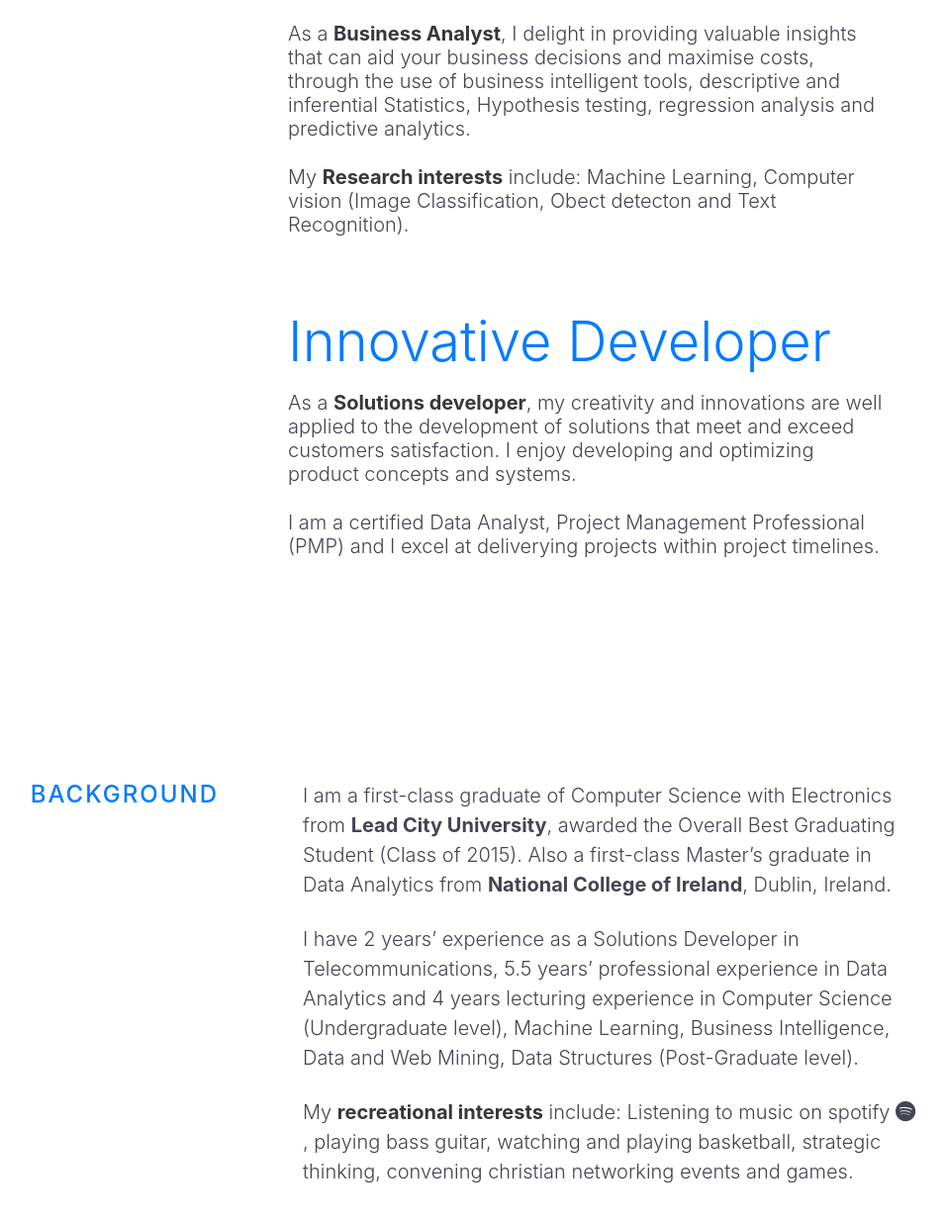
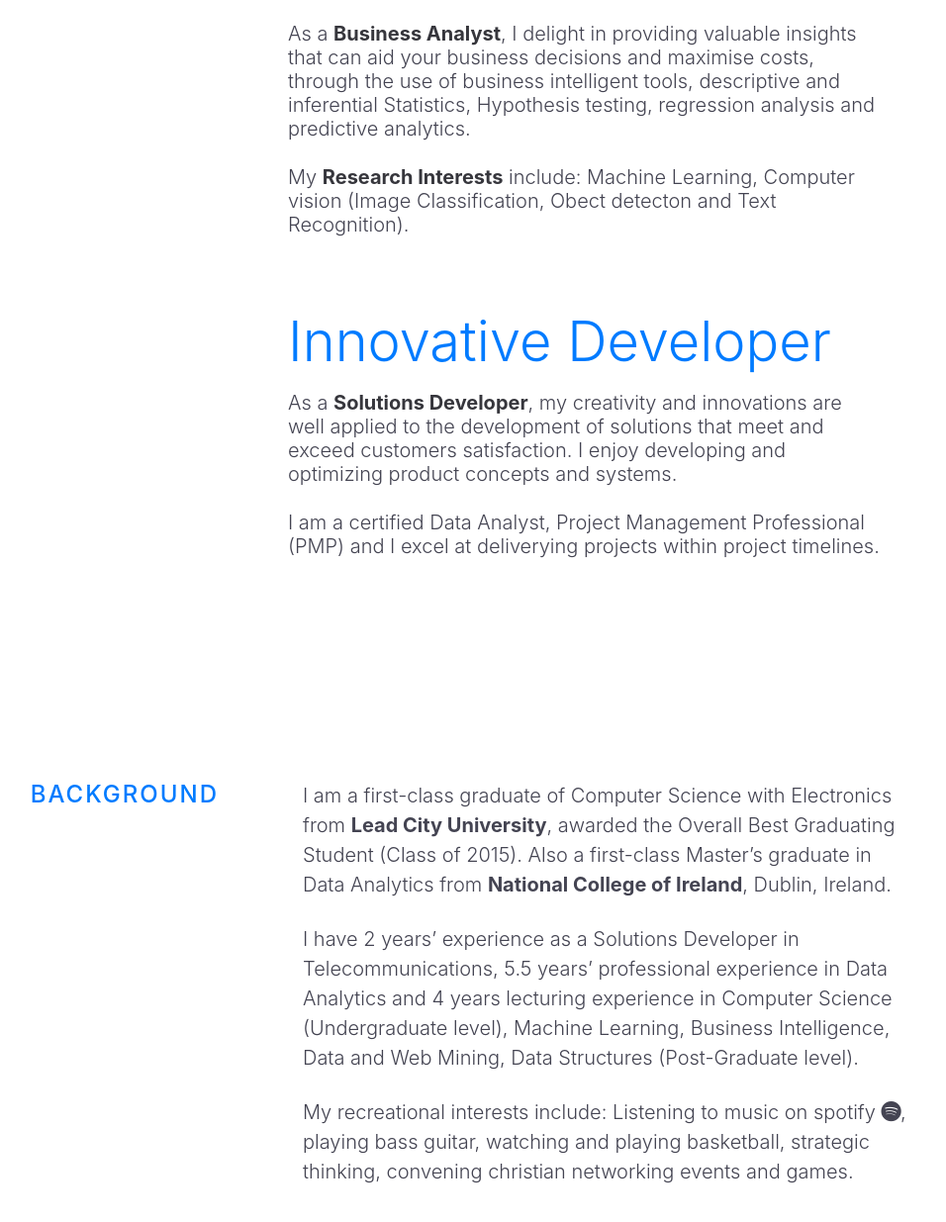
Before and after one commit to Tobi-Ek/Tobi-Ek.github.io, a plain HTML site: page index.html in a window 1280 px wide. Shown: the part 1279-2514 px from the top of the page at 99% size, without its empty margins (159-1115 px from the left). Drawn offline with nearby package versions, Linux system fonts and the light colour scheme; a script that the page names is missing; a web font is replaced by a local one.

Commit message:
Update index.html

```diff
--- a/index.html
+++ b/index.html
@@ -52,7 +52,7 @@
                                                	<p> As a <strong>Data Engineer</strong>, I engage and lead the building of data stream systems/data pipelines connecting operational systems to analytical and business intelligence (BI) systems. I optimize codes on request jobs to ensure processes work optimally.</p>
 						<p> As a <strong>Data Analyst</strong>, I carry out with best practice of data analysis, data wrangling, data visualization, data transformation, data modelling and model evaluation to yield valuable data insights.</p>
 						<p> As a <strong>Business Analyst</strong>, I delight in providing valuable insights that can aid your business decisions and maximise costs, through the use of business intelligent tools, descriptive and inferential Statistics, Hypothesis testing, regression analysis and predictive analytics.</p>
-						<p> My <strong>Research interests</strong> include: Machine Learning, Computer vision (Image Classification, Obect detecton and Text Recognition).</p>
+						<p> My <strong>Research Interests</strong> include: Machine Learning, Computer vision (Image Classification, Obect detecton and Text Recognition).</p>
                                         </h5>
                                 </div>
                         </div>
@@ -61,7 +61,7 @@
                                 <div class="align-self-start mr-5">
                                         <h4 class="text-primary display-4 text-left mb-3">Innovative Developer</h4>
                                         <h5 class="lead">
-                                                <p> As a <strong>Solutions developer</strong>, my creativity and innovations are well applied to the development of solutions that meet and exceed customers satisfaction. I enjoy developing and optimizing product concepts and systems.</p>
+                                                <p> As a <strong>Solutions Developer</strong>, my creativity and innovations are well applied to the development of solutions that meet and exceed customers satisfaction. I enjoy developing and optimizing product concepts and systems.</p>
 						<p> I am a certified Data Analyst, Project Management Professional (PMP) and I excel at deliverying projects within project timelines.</p>
                                         </h5>
                                 </div>
@@ -75,7 +75,7 @@
                 <div class="section__content col-lg-10 col-md-10 col-xs-12">
                         <p class="lead"> I am a first-class graduate of Computer Science with Electronics from <a class="" href="https://www.lcu.edu.ng/" target="_blank">Lead City University</a>, awarded the Overall Best Graduating Student (Class of 2015). Also a first-class Master’s graduate in Data Analytics from <a class="" href="https://www.ncirl.ie/" target="_blank">National College of Ireland</a>, Dublin, Ireland. </p>
 			<p class="lead"> I have 2 years’ experience as a Solutions Developer in Telecommunications, 5.5 years’ professional experience in Data Analytics and 4 years lecturing experience in Computer Science (Undergraduate level), Machine Learning, Business Intelligence, Data and Web Mining, Data Structures (Post-Graduate level).</p>
-			<p class="lead"> My <strong>recreational interests</strong> include: Listening to music on spotify <a href="https://open.spotify.com/playlist/37i9dQZF1EpnctoNq25X93?si=Cq2jguauQ1CkeGcAnX_Ezw" target="_blank"><i class="fab fa-spotify"></i></a>, playing bass guitar, watching and playing basketball, strategic thinking, convening christian networking events and games.</p>
+			<p class="lead"> My recreational interests include: Listening to music on spotify <a href="https://open.spotify.com/playlist/37i9dQZF1EpnctoNq25X93?si=Cq2jguauQ1CkeGcAnX_Ezw" target="_blank"><i class="fab fa-spotify"></i></a>, playing bass guitar, watching and playing basketball, strategic thinking, convening christian networking events and games.</p>
                 </div>
         </section>
 
```
